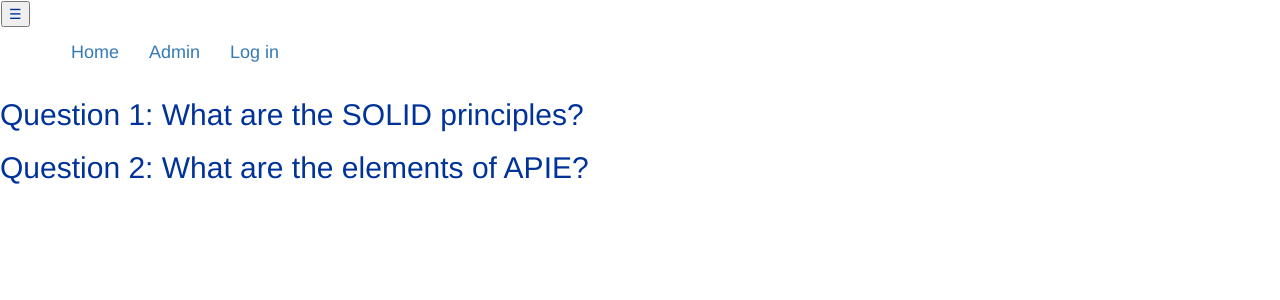
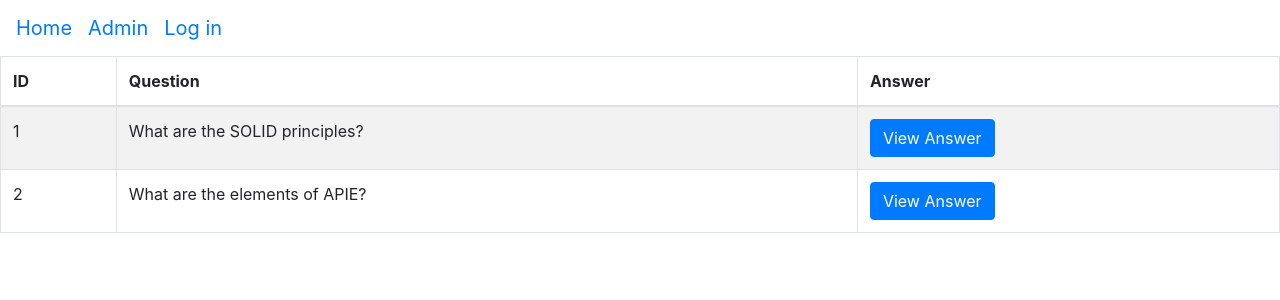
Before and after one commit to chrishaining/django_quiz, a Django app: page /cards/ in a window 1280 px wide. Shown: the top 300 px of the page. Run offline with Django 3.2, Linux system fonts and the light colour scheme; data comes from the database, SQL or seed files in the repository; some libraries are stand-ins or nearby versions.

Commit message:
adds modal popup for the card answers

```diff
--- a/quiz/static/css/style.css
+++ b/quiz/static/css/style.css
@@ -5,3 +5,7 @@ body {
 /* .header {
     background-color: #003399
 } */
+
+.col {
+    border: solid 2px #003399
+}
--- a/quiz/templates/base.html
+++ b/quiz/templates/base.html
@@ -2,15 +2,19 @@
 
 <!DOCTYPE html>
 <html lang="en">
+
 <head>
     <meta charset="UTF-8">
-	<meta name="viewport" content="width=device-width, initial-scale=1.0">
+    <!-- <meta name="viewport" content="width=device-width, initial-scale=1.0"> -->
+    <meta name="viewport" content="width=device-width, initial-scale=1, shrink-to-fit=no">
     <meta http-equiv="X-UA-Compatible" content="ie=edge">
-    <link rel="stylesheet" href="//maxcdn.bootstrapcdn.com/bootstrap/3.2.0/css/bootstrap.min.css">
+    <link rel="stylesheet" href="https://stackpath.bootstrapcdn.com/bootstrap/4.4.1/css/bootstrap.min.css"
+        integrity="sha384-Vkoo8x4CGsO3+Hhxv8T/Q5PaXtkKtu6ug5TOeNV6gBiFeWPGFN9MuhOf23Q9Ifjh" crossorigin="anonymous">
     <link rel="stylesheet" href="{% static 'css/style.css' %}">
     <link rel="shortcut icon" type="image/png" href="{% static 'favicon.ico' %}" />
     <title>Quiz</title>
 </head>
+
 <body>
     <div class="header">
         <nav class="navbar navbar-expand-md">
@@ -22,7 +26,7 @@
                     <li class="nav"><a class="navbar-brand" href="{% url 'index' %}">Home</a></li>
                     <li class="nav"><a class="navbar-brand" href="/admin">Admin</a></li>
                     {% if user.is_authenticated %}
-                            <li class="nav"><a class="navbar-brand " href="{% url 'card_new' %}" >Add Card</a></li>
+                    <li class="nav"><a class="navbar-brand " href="{% url 'card_new' %}">Add Card</a></li>
                     <li class="nav"><a class="navbar-brand" href="{% url 'logout' %}">Log out</a></li>
                     {% else %}
                     <li class="nav"><a class="navbar-brand" href="{% url 'login' %}">Log in</a></li>
--- a/quiz/templates/cards/index.html
+++ b/quiz/templates/cards/index.html
@@ -1,7 +1,95 @@
 {% extends "base.html" %}
 
+<!-- {% block extra_js%}
+<script src="http://malsup.github.com/jquery.form.js"></script>
+{% endblock %} -->
+
 {% block content %}
-	{% for card in cards %}
-		<h2> Question {{card.id}}: {{ card.question }}</h2>
-	{% endfor %}
+
+<div class="container-fluid">
+	<div class="row">
+		<!-- <div class="col"> -->
+		<table class="table table-striped table-bordered">
+			<thead>
+				<th>ID</th>
+				<th>Question</th>
+				<th>Answer</th>
+			</thead>
+			<tbody>
+				{% for card in cards %}
+				<tr>
+					<td>{{card.id}}</td>
+					<td>{{card.question}}</td>
+					<td>
+						<button type="button" class="btn btn-primary" data-toggle="modal" data-target="#myModal">View
+							Answer
+						</button>
+						<!-- Modal -->
+						<div class="modal fade" id="myModal" tabindex="-1" role="dialog" aria-labelledby="myModalLabel"
+							aria-hidden="true">
+							<div class="modal-dialog" role="document">
+								<div class="modal-content">
+									<div class="modal-header">
+										<h5 class="modal-title" id="myModalLabel">
+											{{card.question}}
+										</h5>
+										<button type="button" class="close" data-dismiss="modal" aria-label="Close">
+											<span aria-hidden="true">&times;</span>
+										</button>
+									</div>
+									<div class="modal-body">
+										{{card.answer}}
+
+									</div>
+									<div class="modal-footer">
+										<p><a href="#" class="tooltip-test" title="Tooltip">This link</a> and <a
+												href="#" class="tooltip-test" title="Tooltip">that link</a> have
+											tooltips on hover.</p>
+										<button type="button" class="btn btn-secondary"
+											data-dismiss="modal">Close</button>
+									</div>
+								</div>
+							</div>
+						</div>
+
+					</td>
+				</tr>
+				{% endfor %}
+			</tbody>
+		</table>
+		<!-- </div> -->
+
+		<!-- Modal -->
+		<!-- <div class="modal fade" id="exampleModal" tabindex="-1" role="dialog" aria-labelledby="exampleModalLabel"
+			aria-hidden="true">
+			<div class="modal-dialog" role="document">
+				<div class="modal-content">
+					<div class="modal-header">
+						<h5 class="modal-title" id="exampleModalLabel">
+							Modal title
+						</h5>
+						<button type="button" class="close" data-dismiss="modal" aria-label="Close">
+							<span aria-hidden="true">&times;</span>
+						</button>
+					</div>
+					<div class="modal-body">
+						Modal body
+						<h5>Tooltips in a modal</h5>
+						<p><a href="#" class="tooltip-test" title="Tooltip">This link</a> and <a href="#"
+								class="tooltip-test" title="Tooltip">that link</a> have tooltips on hover.</p>
+					</div>
+					<div class="modal-footer">
+						<button type="button" class="btn btn-secondary" data-dismiss="modal">Close</button>
+					</div>
+				</div>
+			</div>
+		</div> -->
+
+
+	</div>
+
+
+</div>
+
+</div>
 {% endblock %}
```
Lines whose indentation alone changed are shown as unchanged.
